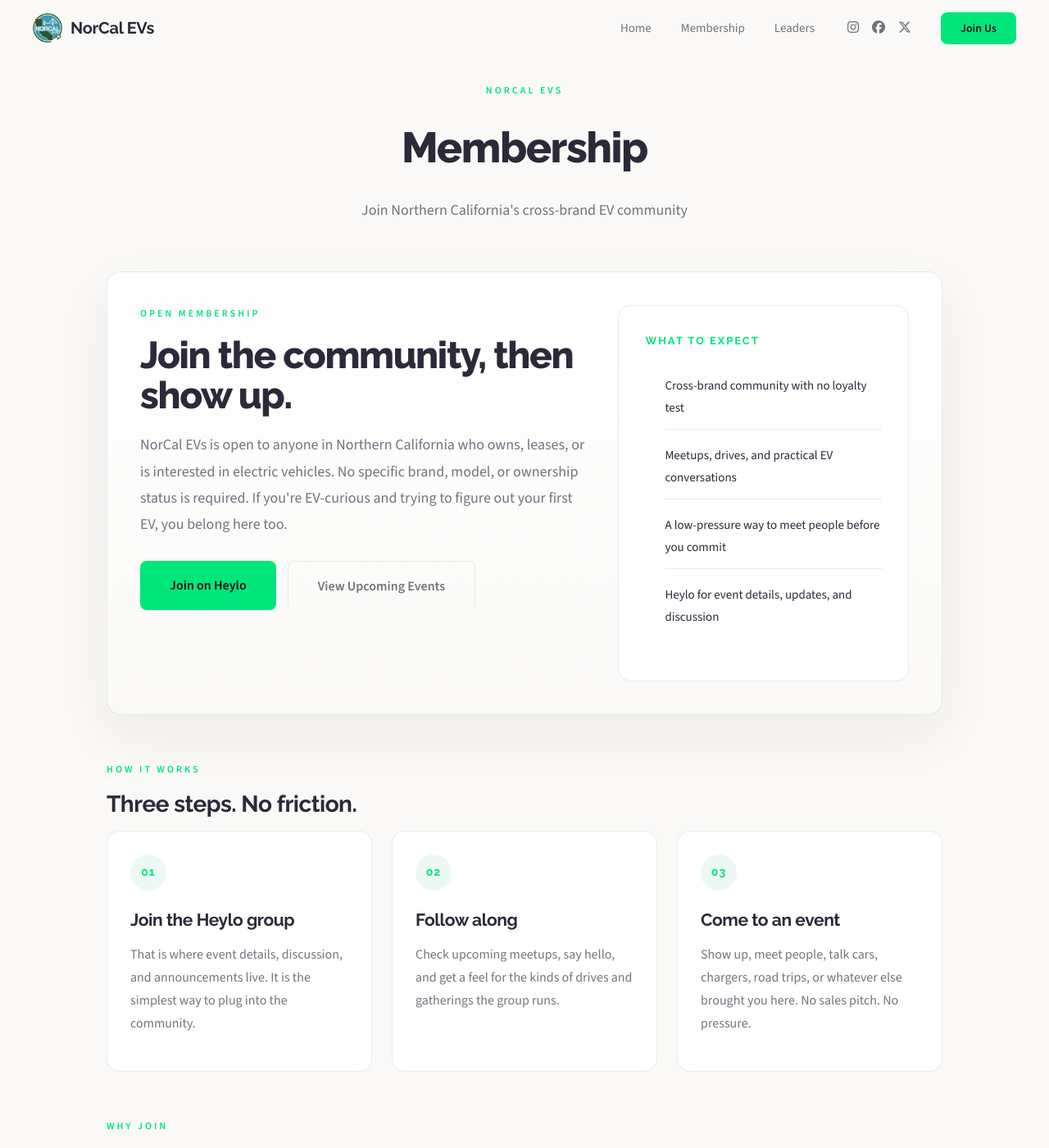
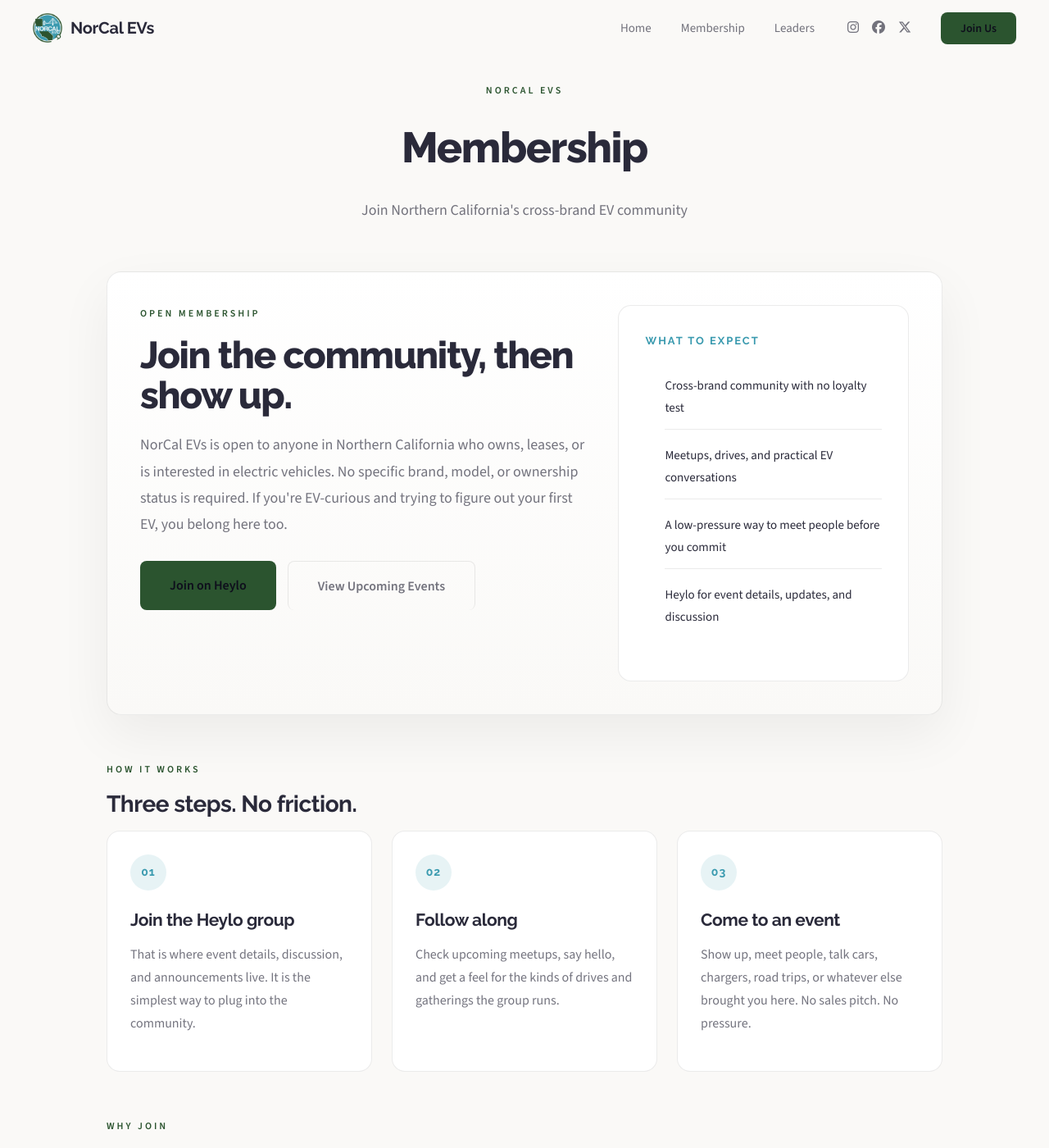
Before and after one commit to ZakWinnick/NorCalEVs, a Jekyll site: the page built from membership.md, in a window 1280 px wide and 1400 px high. Shown: the whole window at 82% size. Built offline with Jekyll 4.4.1, drawn with Linux system fonts in a browser that asks for light colours; a script that is not in the unit is left out.

Commit message:
Color Palette Updates

```diff
--- a/assets/css/base.css
+++ b/assets/css/base.css
@@ -72,7 +72,7 @@ body.menu-open {
 
 .btn-primary:hover {
     transform: translateY(-1px);
-    box-shadow: 0 12px 32px rgba(0, 230, 122, 0.2);
+    box-shadow: 0 12px 32px rgba(var(--green-rgb), 0.2);
 }
 
 .btn-ghost {
--- a/assets/css/components.css
+++ b/assets/css/components.css
@@ -71,7 +71,7 @@ nav.scrolled {
 
 .nav-join:hover {
     transform: translateY(-1px);
-    box-shadow: 0 8px 24px rgba(0, 230, 122, 0.2);
+    box-shadow: 0 8px 24px rgba(var(--green-rgb), 0.2);
 }
 
 .nav-social-row {
@@ -88,7 +88,7 @@ nav.scrolled {
 }
 
 .nav-social-row a:hover {
-    color: var(--green);
+    color: var(--teal);
 }
 
 /* ─── HERO ─── */
@@ -199,7 +199,7 @@ nav.scrolled {
 
 .brand-strip span:hover {
     color: var(--text);
-    border-color: rgba(0, 230, 122, 0.2);
+    border-color: rgba(var(--teal-rgb), 0.25);
     transform: translateY(-1px);
 }
 
@@ -226,7 +226,7 @@ nav.scrolled {
     position: absolute;
     top: 0; left: 0; right: 0;
     height: 3px;
-    background: var(--green);
+    background: var(--teal);
     transform: scaleX(0);
     transform-origin: left;
     transition: transform 0.4s ease;
@@ -235,7 +235,7 @@ nav.scrolled {
 
 .wwd-card:hover {
     transform: translateY(-3px);
-    border-color: rgba(0, 230, 122, 0.15);
+    border-color: rgba(var(--teal-rgb), 0.2);
     box-shadow: var(--shadow);
 }
 
@@ -293,7 +293,7 @@ nav.scrolled {
     font-family: var(--body);
     font-size: 14px;
     font-weight: 600;
-    color: var(--green);
+    color: var(--teal);
     text-decoration: none;
     transition: opacity 0.2s;
 }
@@ -405,7 +405,7 @@ nav.scrolled {
 .join-check {
     width: 22px;
     height: 22px;
-    background: var(--green-dim);
+    background: var(--teal-dim);
     border-radius: 6px;
     display: flex;
     align-items: center;
@@ -531,7 +531,7 @@ footer {
     letter-spacing: -0.5px;
     margin-top: 48px;
     margin-bottom: 16px;
-    color: var(--green);
+    color: var(--teal);
 }
 
 .page-content h3 {
@@ -560,14 +560,14 @@ footer {
 }
 
 .page-content a {
-    color: var(--green);
+    color: var(--teal);
     text-decoration: none;
     border-bottom: 1px solid transparent;
     transition: border-color 0.2s;
 }
 
 .page-content a:hover {
-    border-bottom-color: var(--green);
+    border-bottom-color: var(--teal);
 }
 
 .page-content a.btn,
@@ -648,7 +648,7 @@ footer {
     font-weight: 700;
     text-transform: uppercase;
     letter-spacing: 2px;
-    color: var(--green);
+    color: var(--teal);
     margin-bottom: 18px;
 }
 
@@ -720,8 +720,8 @@ footer {
     margin-bottom: 18px;
     padding: 0 12px;
     border-radius: 999px;
-    background: var(--green-dim);
-    color: var(--green);
+    background: var(--teal-dim);
+    color: var(--teal);
     font-family: var(--heading);
     font-size: 14px;
     font-weight: 700;
@@ -757,7 +757,7 @@ footer {
 
 .tier-price {
     font-size: 14px;
-    color: var(--green);
+    color: var(--teal);
     font-weight: 600;
     margin-bottom: 16px;
 }
@@ -836,7 +836,7 @@ footer {
     }
 
     .nav-social-row a:hover {
-        color: var(--green);
+        color: var(--teal);
     }
 
     .hero { padding: 64px 24px 0; }
--- a/assets/css/variables.css
+++ b/assets/css/variables.css
@@ -6,21 +6,26 @@
 
 :root {
     /* Brand */
-    --green: #00e67a;
-    --green-dim: rgba(0, 230, 122, 0.12);
+    --green: #2B542F;
+    --green-rgb: 43, 84, 47;
+    --green-dim: rgba(43, 84, 47, 0.14);
+    --teal: #3A9AAF;
+    --teal-rgb: 58, 154, 175;
+    --teal-dim: rgba(58, 154, 175, 0.14);
+    --white: #FFFFFF;
 
     /* Surfaces */
-    --bg: #0e0e1c;
-    --surface: #161628;
+    --bg: #151515;
+    --surface: #1f1f1f;
 
     /* Text */
-    --text: #d8d8dc;
-    --text-muted: rgba(216, 216, 220, 0.65);
-    --text-faint: rgba(216, 216, 220, 0.35);
+    --text: #f2f2f2;
+    --text-muted: rgba(242, 242, 242, 0.68);
+    --text-faint: rgba(242, 242, 242, 0.4);
 
     /* Chrome */
-    --border: rgba(255, 255, 255, 0.06);
-    --shadow: 0 24px 64px rgba(0, 0, 0, 0.25);
+    --border: rgba(255, 255, 255, 0.08);
+    --shadow: 0 24px 64px rgba(0, 0, 0, 0.3);
 
     /* Typography */
     --heading: 'Raleway', sans-serif;
@@ -40,7 +45,8 @@
         --text-faint: rgba(42, 42, 58, 0.4);
         --border: rgba(0, 0, 0, 0.08);
         --shadow: 0 24px 64px rgba(0, 0, 0, 0.06);
-        --green-dim: rgba(0, 180, 90, 0.08);
+        --green-dim: rgba(43, 84, 47, 0.1);
+        --teal-dim: rgba(58, 154, 175, 0.12);
     }
 }
 
```
